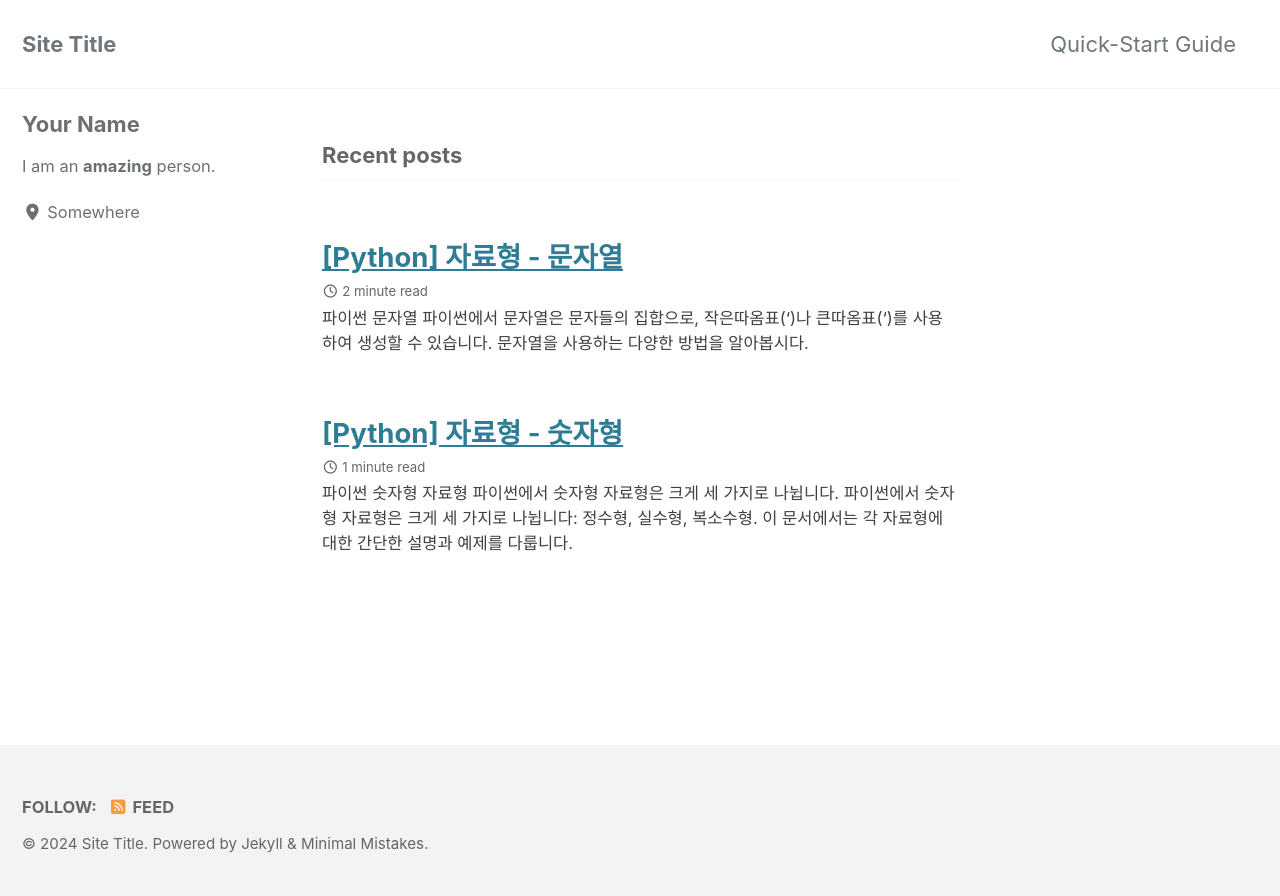
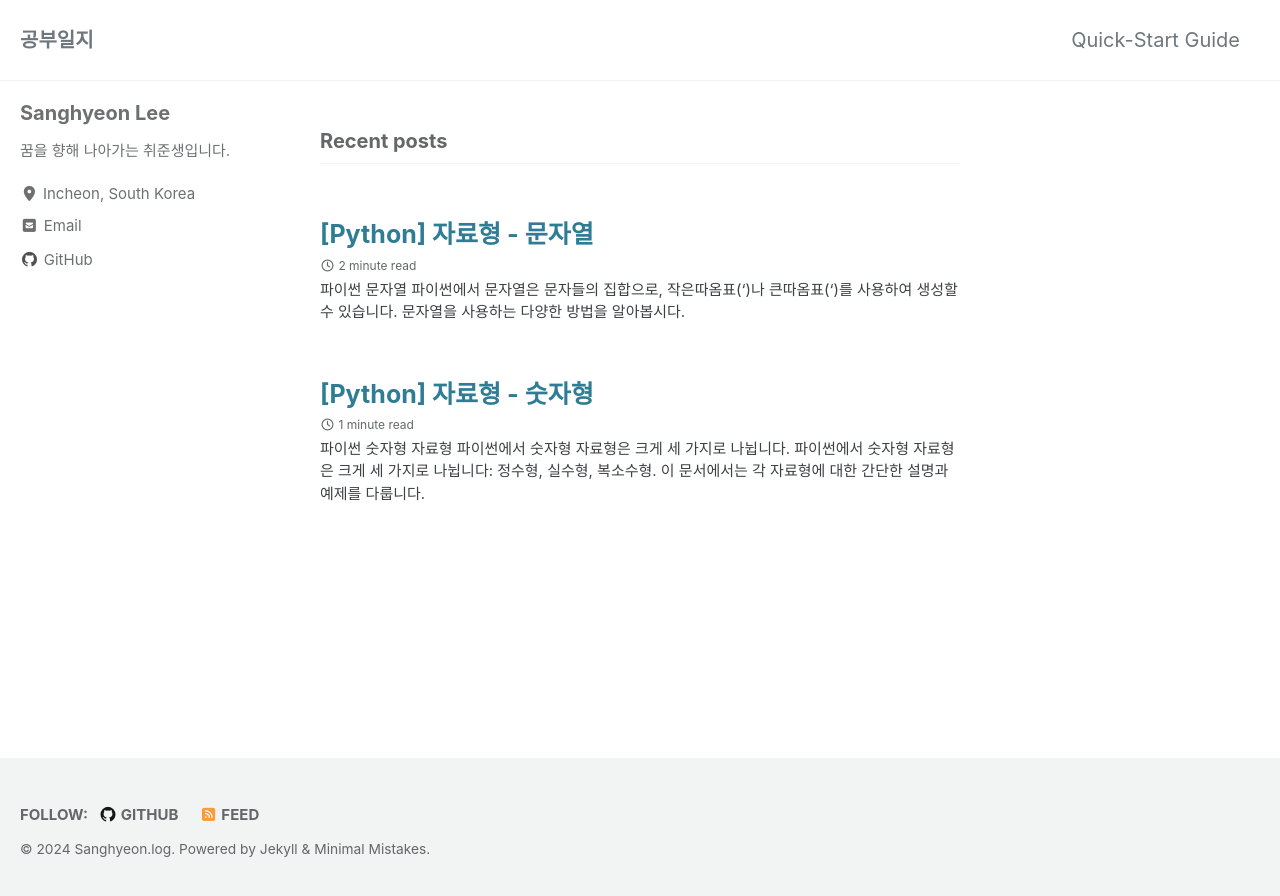
Before and after one commit to SanghyeonLee97/SanghyeonLee97.github.io, a Jekyll site: the page built from index.html, in a window 1280 px wide. Shown: the top 896 px of the page. Built offline with Jekyll 4.4.1, drawn with Linux system fonts in a browser that asks for light colours; cached includes are drawn as plain includes; the list of posts is cut into pages by our own code.

Commit message:
설정 변경

```diff
--- a/_config.yml
+++ b/_config.yml
@@ -17,17 +17,17 @@ minimal_mistakes_skin    : "default" # "air", "aqua", "contrast", "dark", "dirt"
 # Site Settings
 locale                   : "en-US"
 rtl                      : # true, false (default) # turns direction of the page into right to left for RTL languages
-title                    : "Site Title"
+title                    : "Sanghyeon.log"
 title_separator          : "-"
 subtitle                 : # site tagline that appears below site title in masthead
-name                     : "Your Name"
-description              : "An amazing website."
-url                      : # the base hostname & protocol for your site e.g. "https://mmistakes.github.io"
+name                     : "이상현(SangHyeon Lee)"
+description              : "개발 취준생의 공부일지"
+url                      :  "https://sanghyeonlee97.github.io"
 baseurl                  : # the subpath of your site, e.g. "/blog"
-repository               : # GitHub username/repo-name e.g. "mmistakes/minimal-mistakes"
+repository               : "https://github.com/SanghyeonLee97/SanghyeonLee97.github.io.git"
 teaser                   : # path of fallback teaser image, e.g. "/assets/images/500x300.png"
 logo                     : # path of logo image to display in the masthead, e.g. "/assets/images/88x88.png"
-masthead_title           : # overrides the website title displayed in the masthead, use " " for no title
+masthead_title           : "공부일지"
 breadcrumbs              : # true, false (default)
 words_per_minute         : 200
 enable_copy_code_button  : # true, false (default)
@@ -113,51 +113,51 @@ analytics:
 
 # Site Author
 author:
-  name             : "Your Name"
+  name             : "Sanghyeon Lee"
   avatar           : # path of avatar image, e.g. "/assets/images/bio-photo.jpg"
-  bio              : "I am an **amazing** person."
-  location         : "Somewhere"
+  bio              : "꿈을 향해 나아가는 취준생입니다."
+  location         : "Incheon, South Korea"
   email            :
   links:
     - label: "Email"
       icon: "fas fa-fw fa-envelope-square"
-      # url: "mailto:your.name@email.com"
-    - label: "Website"
-      icon: "fas fa-fw fa-link"
+      url: "mailto:ledlee.97@gmail.com"
+    - #label: "Website"
+      #icon: "fas fa-fw fa-link"
       # url: "https://your-website.com"
-    - label: "Twitter"
-      icon: "fab fa-fw fa-twitter-square"
+    - #label: "Twitter"
+      #icon: "fab fa-fw fa-twitter-square"
       # url: "https://twitter.com/"
-    - label: "Facebook"
-      icon: "fab fa-fw fa-facebook-square"
+    - #label: "Facebook"
+      #icon: "fab fa-fw fa-facebook-square"
       # url: "https://facebook.com/"
     - label: "GitHub"
       icon: "fab fa-fw fa-github"
-      # url: "https://github.com/"
-    - label: "Instagram"
-      icon: "fab fa-fw fa-instagram"
+      url: "https://github.com/SanghyeonLee97"
+    - #label: "Instagram"
+      #icon: "fab fa-fw fa-instagram"
       # url: "https://instagram.com/"
 
 # Site Footer
 footer:
   links:
-    - label: "Twitter"
-      icon: "fab fa-fw fa-twitter-square"
+    - #label: "Twitter"
+      #icon: "fab fa-fw fa-twitter-square"
       # url:
-    - label: "Facebook"
-      icon: "fab fa-fw fa-facebook-square"
+    - #label: "Facebook"
+      #icon: "fab fa-fw fa-facebook-square"
       # url:
     - label: "GitHub"
       icon: "fab fa-fw fa-github"
+      url: "https://github.com/SanghyeonLee97"
+    - #label: "GitLab"
+      #icon: "fab fa-fw fa-gitlab"
+      #url:
+    - #label: "Bitbucket"
+      #icon: "fab fa-fw fa-bitbucket"
       # url:
-    - label: "GitLab"
-      icon: "fab fa-fw fa-gitlab"
-      # url:
-    - label: "Bitbucket"
-      icon: "fab fa-fw fa-bitbucket"
-      # url:
-    - label: "Instagram"
-      icon: "fab fa-fw fa-instagram"
+    - #label: "Instagram"
+      #icon: "fab fa-fw fa-instagram"
       # url:
 
 
--- a/_sass/minimal-mistakes/_base.scss
+++ b/_sass/minimal-mistakes/_base.scss
@@ -126,6 +126,7 @@ blockquote {
 /* links */
 
 a {
+  text-decoration: none;    //추가함
   &:focus {
     @extend %tab-focus;
   }
--- a/_sass/minimal-mistakes/_reset.scss
+++ b/_sass/minimal-mistakes/_reset.scss
@@ -8,18 +8,18 @@ html {
   /* apply a natural box layout model to all elements */
   box-sizing: border-box;
   background-color: $background-color;
-  font-size: 16px;
+  font-size: 14px;          // Default 16px
 
   @include breakpoint($medium) {
-    font-size: 18px;
+    font-size: 16px;        // Default 18px
   }
 
   @include breakpoint($large) {
-    font-size: 20px;
+    font-size: 18px;        // Default 20px
   }
 
   @include breakpoint($x-large) {
-    font-size: 22px;
+    font-size: 20px;        // Default 22px
   }
 
   -webkit-text-size-adjust: 100%;
```
